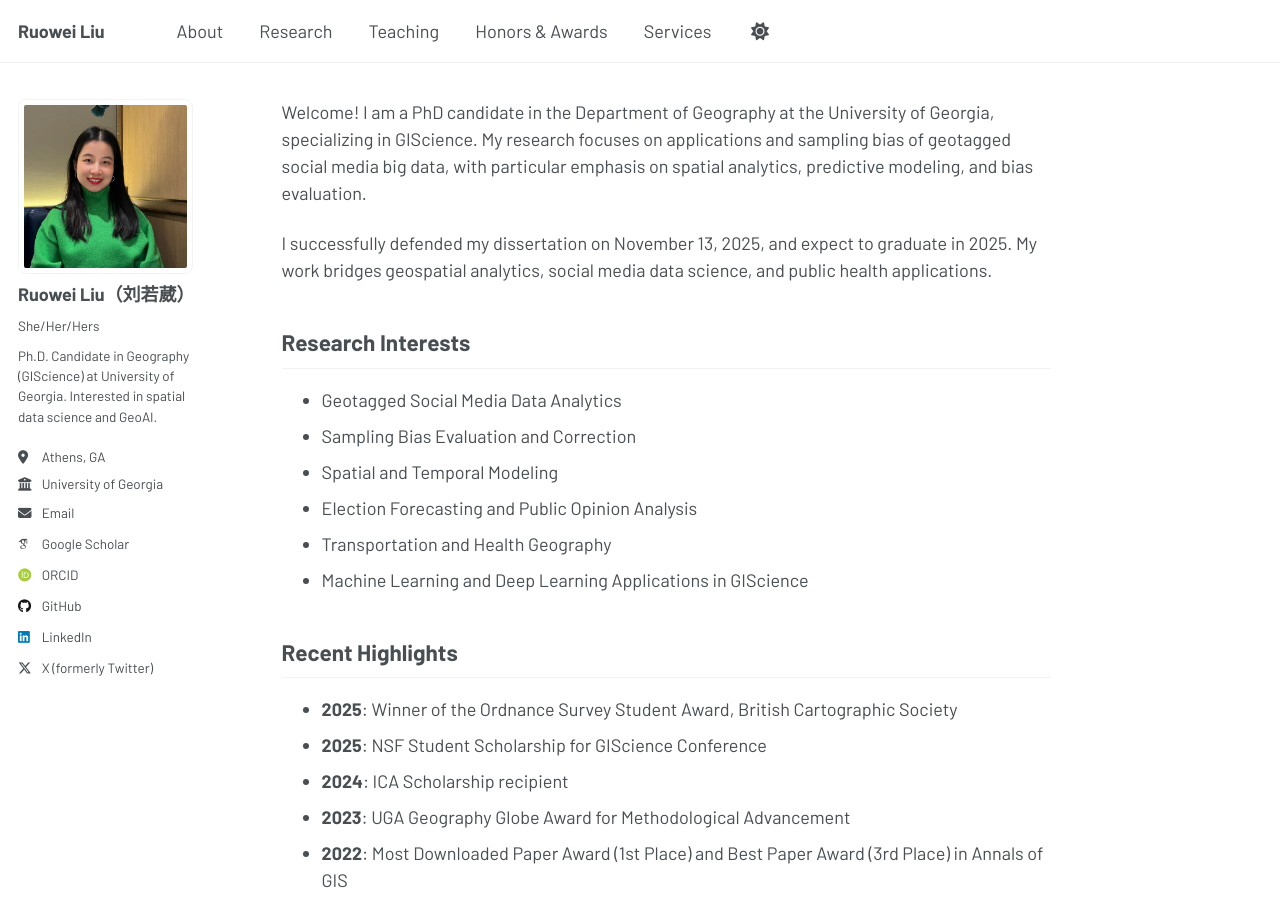
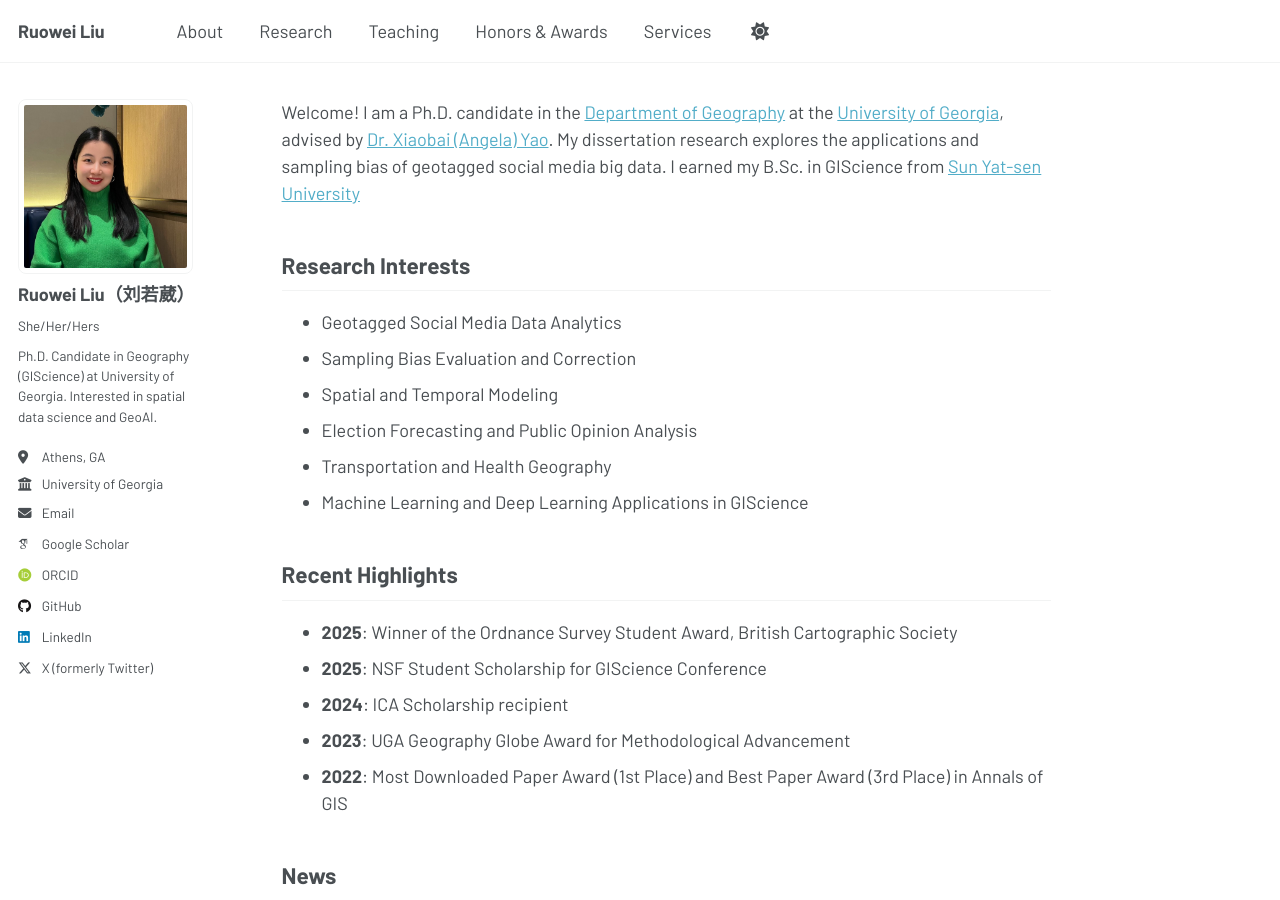
Before and after one commit to ruoweiliu/ruoweiliu.github.io, a Jekyll site: the page built from _pages/about.md, in a window 1280 px wide and 900 px high. Built offline with Jekyll 4.4.1, drawn with Linux system fonts in a browser that asks for light colours; some web fonts are replaced; a script that is not in the unit is left out.

Commit message:
Update About page bio with new intro and add institutional links

```diff
--- a/_pages/about.md
+++ b/_pages/about.md
@@ -6,9 +6,7 @@ redirect_from:
   - /about.html
 ---
 
-Welcome! I am a PhD candidate in the Department of Geography at the University of Georgia, specializing in GIScience. My research focuses on applications and sampling bias of geotagged social media big data, with particular emphasis on spatial analytics, predictive modeling, and bias evaluation.
-
-I successfully defended my dissertation on November 13, 2025, and expect to graduate in 2025. My work bridges geospatial analytics, social media data science, and public health applications.
+Welcome! I am a Ph.D. candidate in the [Department of Geography](https://geography.uga.edu/) at the [University of Georgia](https://www.uga.edu/), advised by [Dr. Xiaobai (Angela) Yao](https://geography.uga.edu/directory/people/xiaobai-yao/). My dissertation research explores the applications and sampling bias of geotagged social media big data. I earned my B.Sc. in GIScience from [Sun Yat-sen University](https://www.sysu.edu.cn/)
 
 ## Research Interests
 - Geotagged Social Media Data Analytics
```
